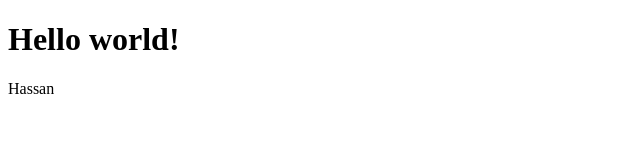
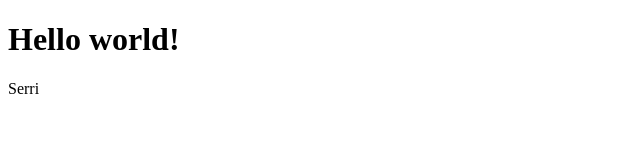
Before and after one commit to hassan-momen/test, a plain HTML site: page index.html in a window 1280 px wide. Shown: the full height of the page, 0-640 px from the left. Drawn offline with Linux system fonts and the light colour scheme.

Commit message:
index changed

```diff
--- a/index.html
+++ b/index.html
@@ -9,7 +9,7 @@
 
 <body>
     <h1>Hello world!</h1>
-    <p>Hassan</p>
+    <p>Serri</p>
 </body>
 
 </html>
```
